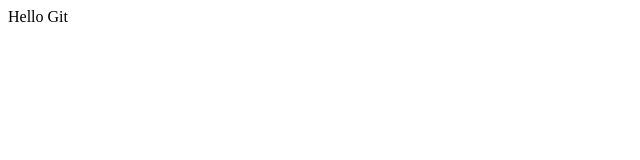
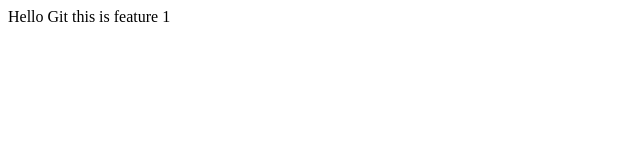
Before and after one commit to vikaswakde/sample_repo, a plain HTML site: page index.html in a window 1280 px wide. Shown: the whole page, without its empty margins (0-640 px from the left). Drawn offline with Linux system fonts and the light colour scheme.

Commit message:
added feature 1

```diff
--- a/index.html
+++ b/index.html
@@ -1,6 +1,6 @@
 <html>
     <head></head>
     <body>
-        Hello Git
+        Hello Git this is feature 1
     </body>
 </html>
```
